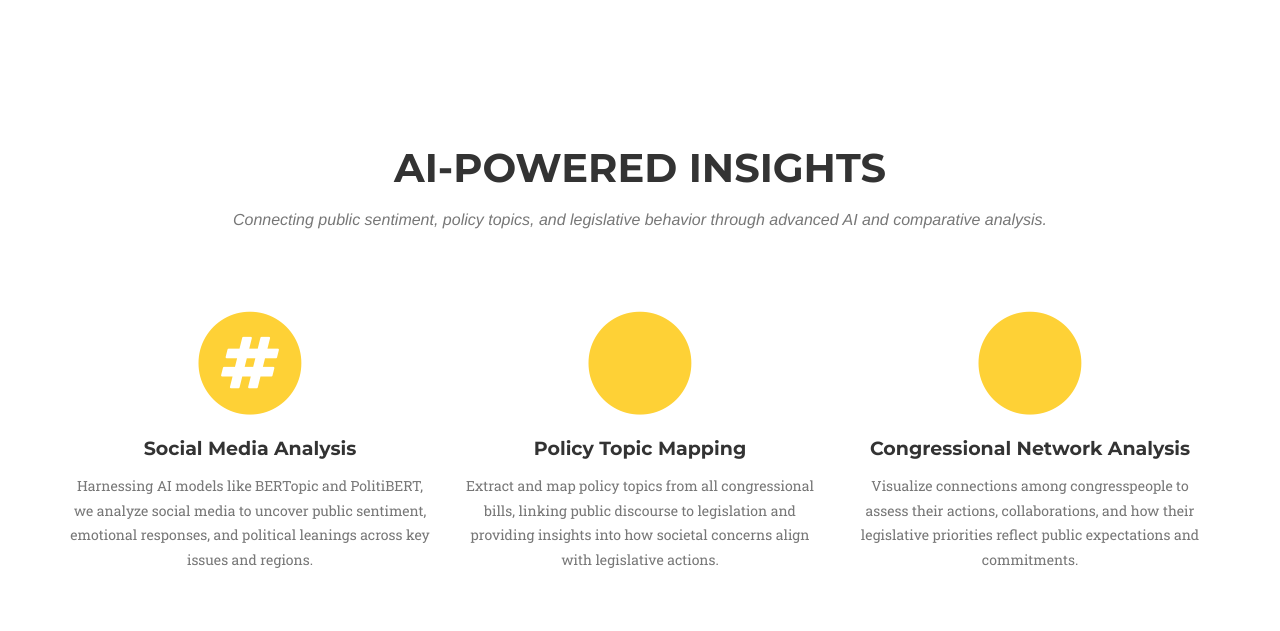
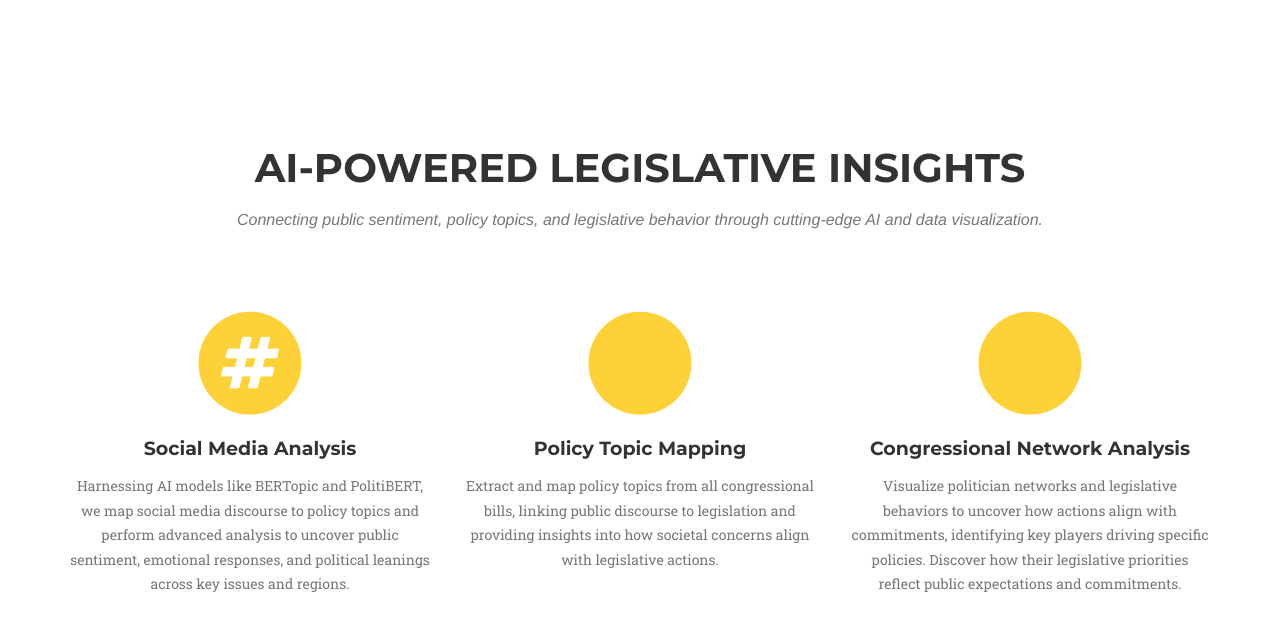
Before and after one commit to rundowntown/Gallop_Working, a Jekyll site: the page built from index.html, in a window 1280 px wide and 900 px high, scrolled down 787 px, cut to the strip 117-748 px from the top of the window. Built offline with Jekyll 4.4.1, drawn with Linux system fonts in a browser that asks for light colours; some web fonts are replaced.

Commit message:
Update services.html

```diff
--- a/_includes/services.html
+++ b/_includes/services.html
@@ -3,9 +3,9 @@
     <div class="container">
         <div class="row">
             <div class="col-lg-12 text-center">
-                <h2 class="section-heading">AI-Powered Insights</h2>
+                <h2 class="section-heading">AI-Powered Legislative Insights</h2>
                 <h3 class="section-subheading text-muted">
-                    Connecting public sentiment, policy topics, and legislative behavior through advanced AI and comparative analysis.
+                    Connecting public sentiment, policy topics, and legislative behavior through cutting-edge AI and data visualization.
                 </h3>
             </div>
         </div>
@@ -17,7 +17,7 @@
                 </span>
                 <h4 class="service-heading">Social Media Analysis</h4>
                 <p class="text-muted">
-                    Harnessing AI models like BERTopic and PolitiBERT, we analyze social media to uncover public sentiment, emotional responses, and political leanings across key issues and regions.
+                    Harnessing AI models like BERTopic and PolitiBERT, we map social media discourse to policy topics and perform advanced analysis to uncover public sentiment, emotional responses, and political leanings across key issues and regions.
                 </p>
             </div>
             <div class="col-md-4">
@@ -37,7 +37,7 @@
                 </span>
                 <h4 class="service-heading">Congressional Network Analysis</h4>
                 <p class="text-muted">
-                    Visualize connections among congresspeople to assess their actions, collaborations, and how their legislative priorities reflect public expectations and commitments.
+                    Visualize politician networks and legislative behaviors to uncover how actions align with commitments, identifying key players driving specific policies. Discover how their legislative priorities reflect public expectations and commitments.
                 </p>
             </div>
         </div>
```
